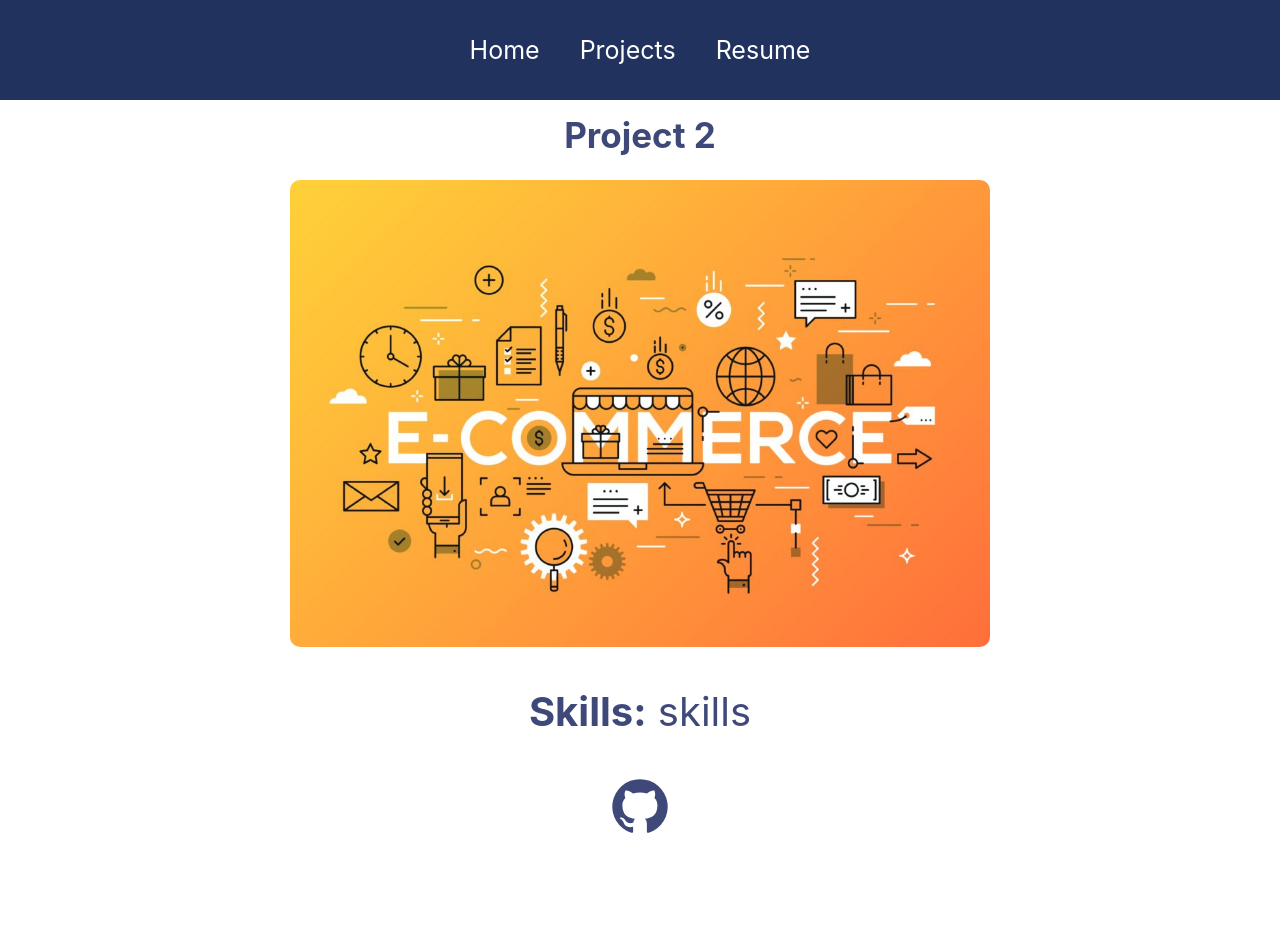
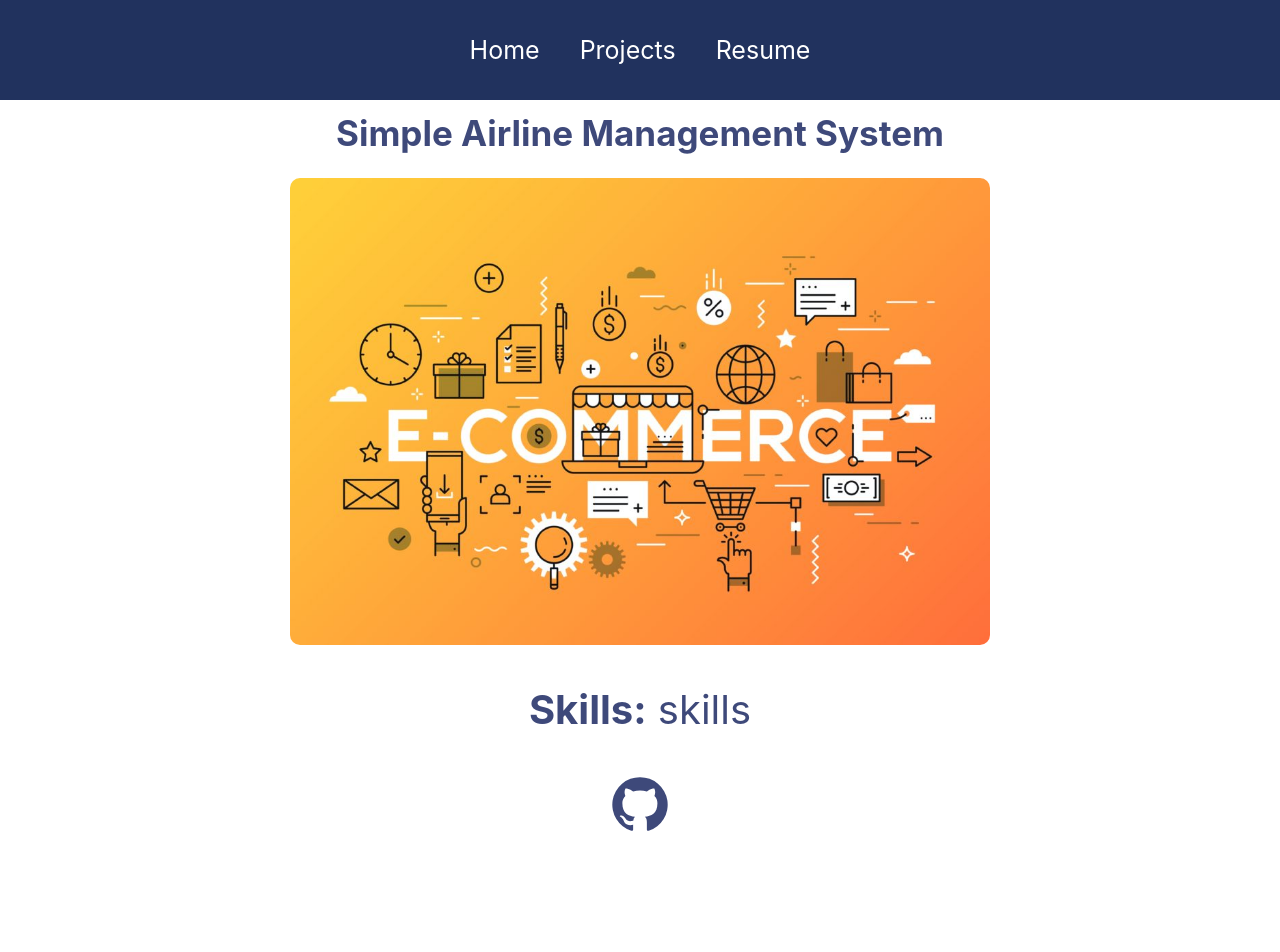
Before and after one commit to adamgrossberg/adamgrossberg.github.io, a React (Create React App) app in the folder portfolio-app/: page /projects/1 in a window 1280 px wide. Shown: the top 952 px of the page. Built offline with nearby package versions, Linux system fonts and the light colour scheme.

Commit message:
working links

```diff
--- a/portfolio-app/src/helpers/ProjectList.js
+++ b/portfolio-app/src/helpers/ProjectList.js
@@ -3,13 +3,15 @@ import proj2 from '../assets/proj2.jpg'
 
 export const ProjectList = [
     {
-        name: 'Project 1',
+        name: 'Ultimate Slackbot',
         image: proj1,
-        skills: "skills"
+        skills: "skills",
+        github: "https://github.com/adamgrossberg/ultimate-slackbot"
     },
     {
-        name: 'Project 2',
+        name: 'Simple Airline Management System',
         image: proj2,
-        skills: "skills"
+        skills: "skills",
+        github: "https://github.com/adamgrossberg/simple-airline-management-system"
     }
 ]
--- a/portfolio-app/src/pages/ProjectDisplay.js
+++ b/portfolio-app/src/pages/ProjectDisplay.js
@@ -13,7 +13,7 @@ function ProjectDisplay() {
         <p>
             <b>Skills:</b> {project.skills}
         </p>
-        <GithubIcon />
+        <a href={project.github} target="blank"><GithubIcon /></a>
     </div>
 }
 
--- a/portfolio-app/src/pages/home.js
+++ b/portfolio-app/src/pages/home.js
@@ -13,9 +13,9 @@ function Home() {
                     <p>
                         A computer science student with a passion for learning and creating.
                     </p>
-                    <LinkedInIcon />
-                    <EmailIcon />
-                    <GithubIcon />
+                    <a href="https://www.linkedin.com/in/adamgrossberg" target="blank"><LinkedInIcon /></a>
+                    <a href="mailto:adamgrossberg@gatech.edu"><EmailIcon /></a>
+                    <a href="https://github.com/adamgrossberg?tab=repositories" target="blank"><GithubIcon /></a>
                 </div>
             </div>
             <div className='skills'>
```
